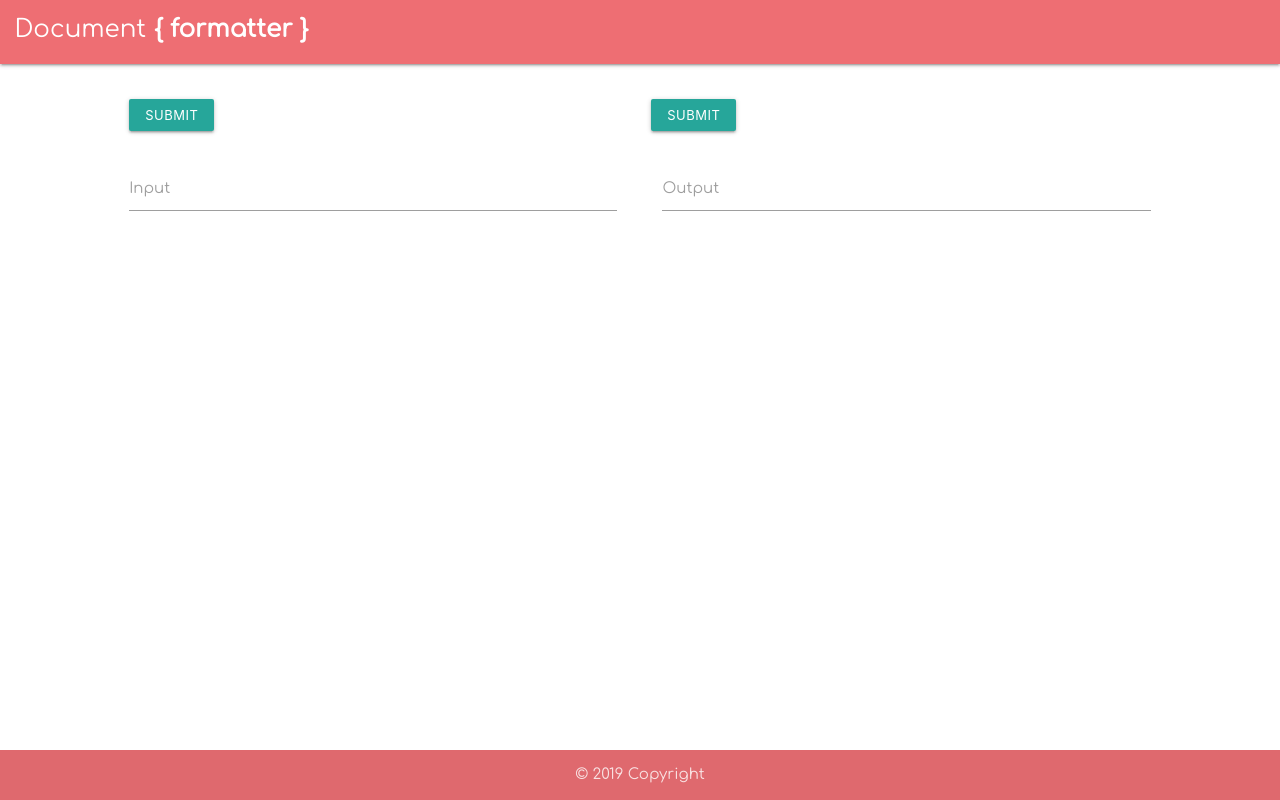
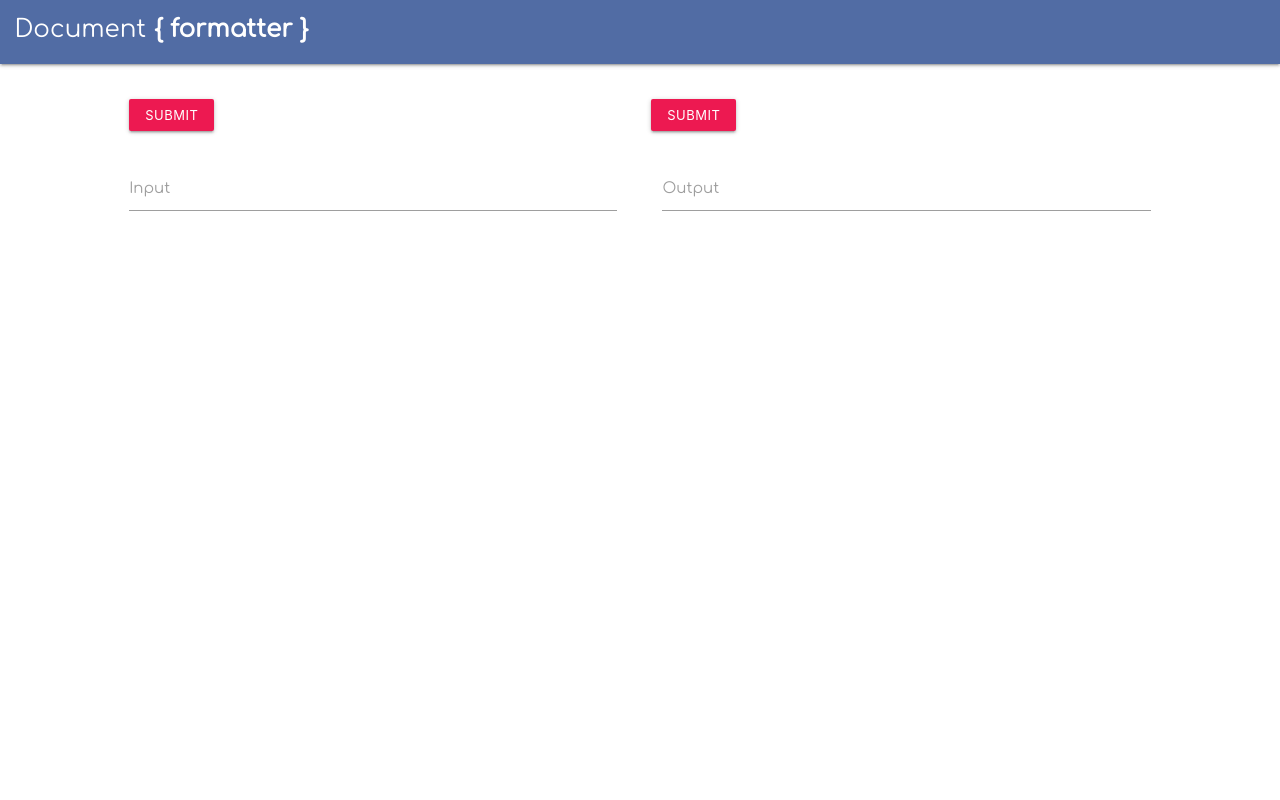
Before and after one commit to psilva-leo/documentFormatter, a Flask app: page / in a window 1280 px wide. Run offline with Flask 2, Linux system fonts and the light colour scheme.

Commit message:
added colors

```diff
--- /dev/null
+++ b/static/css/colors.css
@@ -0,0 +1,15 @@
+.experian-blue-text {
+  color: rgb(81,108,164) !important;
+}
+
+.experian-blue {
+  background-color: rgb(81,108,164) !important;
+}
+
+.experian-pink-text {
+  color: rgb(237,25,81) !important;
+}
+
+.experian-pink {
+  background-color: rgb(237,25,81) !important;
+}
--- a/templates/base.html
+++ b/templates/base.html
@@ -4,15 +4,19 @@
     <meta charset="utf-8">
     <meta http-equiv="X-UA-Compatible" content="IE=edge">
     <meta name="viewport" content="width=device-width, initial-scale=1">
-    <title>Document Formatter</title>
+    <title>Doc {formatter}</title>
     <link rel="stylesheet" href="https://fonts.googleapis.com/css?family=Comfortaa&display=swap">
     <link rel="stylesheet" href="https://cdnjs.cloudflare.com/ajax/libs/materialize/1.0.0/css/materialize.min.css">
     <link rel="stylesheet" href="{{ url_for('static', filename='css/base.css') }}">
+    <link rel="stylesheet" href="{{ url_for('static', filename='css/colors.css') }}">
   </head>
   <body style="font-family: 'Comfortaa', cursive;">
-    <nav>
+    <nav class="experian-blue">
       <div class="nav-wrapper">
-        <h5 style="font-weight: lighter"> &nbsp Document <span style="font-weight: bold">{ formatter } </span></h5>
+        <h5 style="font-weight: lighter">
+          &nbsp Document
+          <span style="font-weight: bold">{ formatter } </span>
+        </h5>
       </div>
     </nav>
     <main>
@@ -22,13 +26,6 @@
       {% block container %}
       {% endblock %}
     </main>
-    <footer class="page-footer" style="padding: 0px">
-      <div class="footer-copyright">
-        <div class="container" style="text-align: center;">
-          © 2019 Copyright
-        </div>
-      </div>
-    </footer>
     <script src="https://code.jquery.com/jquery-3.4.1.min.js" integrity="sha256-CSXorXvZcTkaix6Yvo6HppcZGetbYMGWSFlBw8HfCJo=" crossorigin="anonymous"></script>
     <script src="https://cdnjs.cloudflare.com/ajax/libs/materialize/1.0.0/js/materialize.min.js"></script>
     {% block scripts %}
--- a/templates/json.html
+++ b/templates/json.html
@@ -7,7 +7,7 @@
       <form class="col s12" action="/json.html" method="post">
         <div class="row">
           <div class="col s12">
-            <button class="btn waves-effect waves-light btn-small" type="submit" name="action">Submit</button>
+            <button class="btn waves-effect waves-light btn-small experian-pink" type="submit" name="action">Submit</button>
           </div>
         </div>
         <div class="row">
@@ -21,7 +21,7 @@
     <div class="col s10 offset-s1 m5">
       <div class="row">
         <div class="col s12">
-          <button class="btn waves-effect waves-light btn-small" type="submit" name="action">Submit</button>
+          <button class="btn waves-effect waves-light btn-small experian-pink" type="submit" name="action">Submit</button>
         </div>
       </div>
       <div class="row">
```
